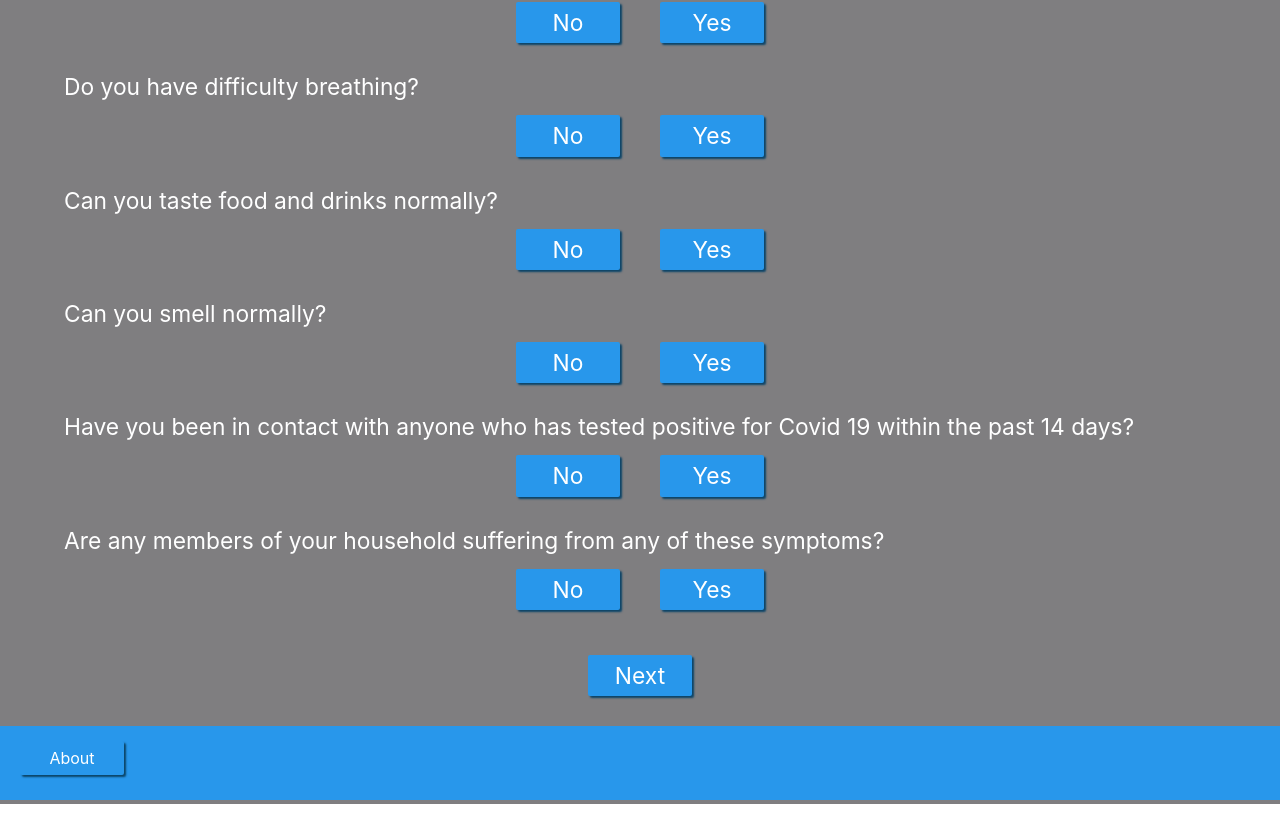
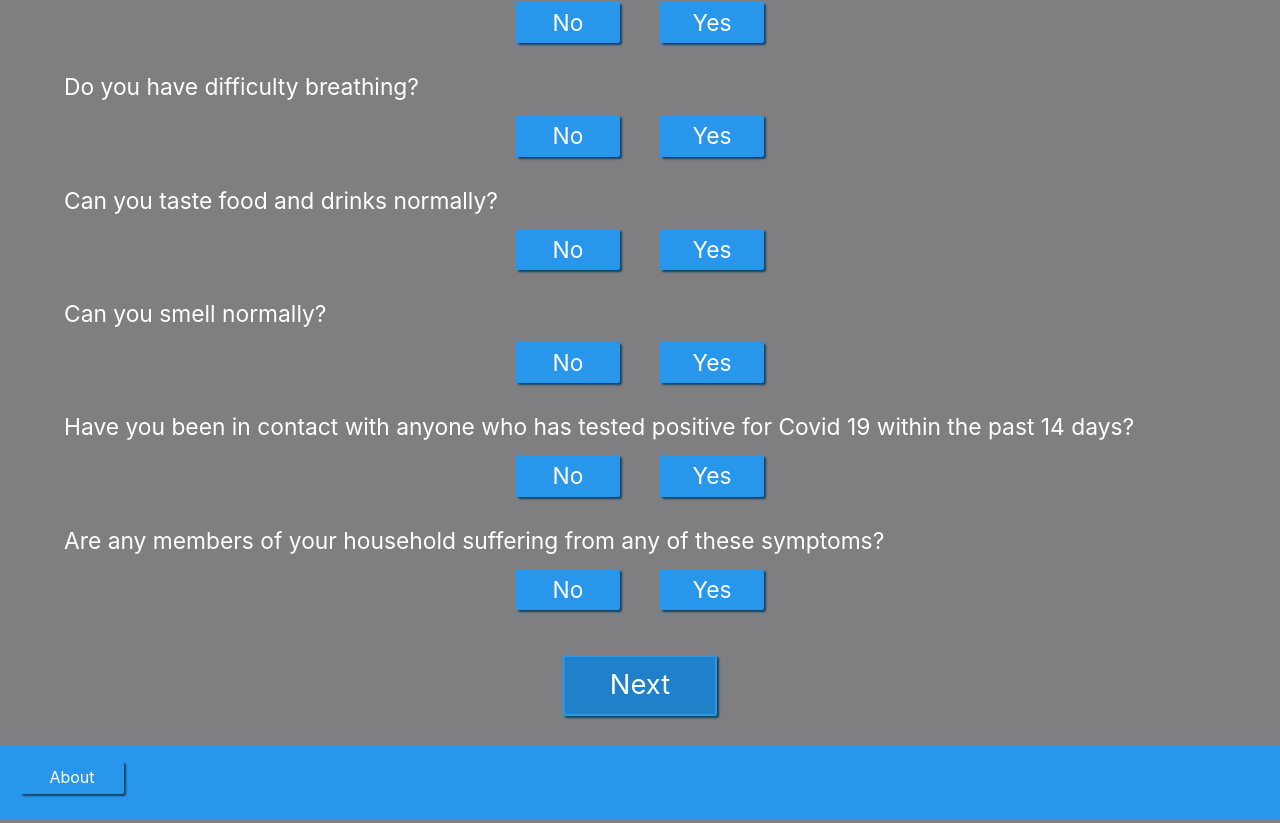
Before and after one commit to georgezee/covid-daily-questions, a React (Create React App) app: page / in a window 1280 px wide. Shown: the part 537-1360 px from the top of the page. Built offline with nearby package versions, Linux system fonts and the light colour scheme.

Commit message:
Consolidate common style rules.

```diff
--- a/src/App.scss
+++ b/src/App.scss
@@ -51,22 +51,9 @@ $primaryDark: #0B4467;
   margin-top: 6%;
 
   .App-button {
-    border: solid $primaryColor 2px;
-    background: $primaryColor;
-    box-shadow: 2px 2px 2px $primaryDark;
-    min-width: 90px;
-    text-align: center;
-    padding: 5px;
     margin: 15px 20px 30px 20px;
     display: inline-block;
-    border-radius: 2px;
     line-height: 120%;
-
-    &:hover {
-      cursor: pointer;
-    }
-
-
   }
 }
 
@@ -77,19 +64,9 @@ $primaryDark: #0B4467;
   width: 100%;
 
   .App-button {
-    border: solid $primaryColor 2px;
-    background: $primaryColor;
-    box-shadow: 2px 2px 2px $primaryDark;
     min-width: 90px;
-    text-align: center;
-    padding: 5px;
     margin: 15px 20px 25px 20px;
     float: left;
-    border-radius: 2px;
-
-    &:hover {
-     cursor: pointer;
-    }
 
     &:nth-child(10) {
       margin-right: 5px;
@@ -113,15 +90,7 @@ $primaryDark: #0B4467;
   }
 
   .App-button {
-    border: solid $primaryColor 2px;
-    background: $primaryColor;
-    box-shadow: 2px 2px 2px $primaryDark;
-    color: #fff;
-    min-width: 90px;
-    text-align: center;
-    padding: 5px;
     margin: 40px 20px 25px 20px;
-    border-radius: 2px;
   }
 }
 
@@ -136,26 +105,29 @@ $primaryDark: #0B4467;
   }
 }
 
-/*.App-button {
-  border: solid #2897EB 2px;
-  background: #2897EB;
-  box-shadow: 2px 2px 2px #0B4467;
+.App-button {
+  border: solid $primaryColor 2px;
+  background-color: $primaryColor;
+  color: #fff;
+  box-shadow: 2px 2px 2px $primaryDark;
   min-width: 90px;
   text-align: center;
   padding: 5px;
-  margin: 15px 20px 30px 20px;
   display: inline-block;
   border-radius: 2px;
-}
-.App-button:hover {
-  cursor: pointer;
+  line-height: 120%;
+
+  &:hover {
+    cursor: pointer;
+  }
 }
 
-.App-button-selected {
-  border-width: 4px;
-  padding: 1px;
+.App-button-large {
+  padding: 12px 30px;
+  font-size: 120%;
+  background-color: #2081ca;
 }
-*/
+
 .App-result-counter {
   border: solid grey 1px;
 }
@@ -174,10 +146,7 @@ $primaryDark: #0B4467;
   }
 }
 
-
-.Status-ok {
-  background-color: #097732;
-  background-image: url("Images/check-circle-014B1C.svg");
+.Status-display {
   background-repeat: no-repeat;
   background-position: center center;
   background-size: 58vh;
@@ -192,21 +161,14 @@ $primaryDark: #0B4467;
   }
 }
 
+.Status-ok {
+  background-color: #097732;
+  background-image: url("Images/check-circle-014B1C.svg");
+}
+
 .Status-caution {
   background-color: #721f11;
   background-image: url("Images/delete_Circle-X_9E1905.svg");
-  background-repeat: no-repeat;
-  background-position: center center;
-  background-size: 53vh;
-  position: relative;
-  font-size: calc(10px + 2vmin);
-  line-height: 5vh;
-
-  .App-button {
-    position: absolute;
-    margin: 0;
-    bottom: 4vh;
-  }
 }
 
 @keyframes App-logo-spin {
--- a/src/components/BackButton.js
+++ b/src/components/BackButton.js
@@ -2,7 +2,7 @@ import React from 'react';
 
 const BackButton = (props) => {
   return (
-    <div className="App-button" onClick={props.handleBack}>
+    <div className="App-button App-button-large" onClick={props.handleBack}>
       Back
     </div>
   )
--- a/src/components/NextButton.js
+++ b/src/components/NextButton.js
@@ -2,7 +2,7 @@ import React from 'react';
 
 const NextButton = (props) => {
   return (
-    <div className="App-button" onClick={props.handleClick}>
+    <div className="App-button App-button-large" onClick={props.handleClick}>
       Next
     </div>
   )
--- a/src/components/StatusDisplay.js
+++ b/src/components/StatusDisplay.js
@@ -5,7 +5,7 @@ import BackButton from './BackButton';
 
 const StatusDisplay = ({status, handleBack, acceptCount, cautionCount}) => {
 
-  let statusClass = "App-main";
+  let statusClass = "App-main Status-display";
   if (status === "ok") {
     statusClass += " Status-ok";
   } else {
```
